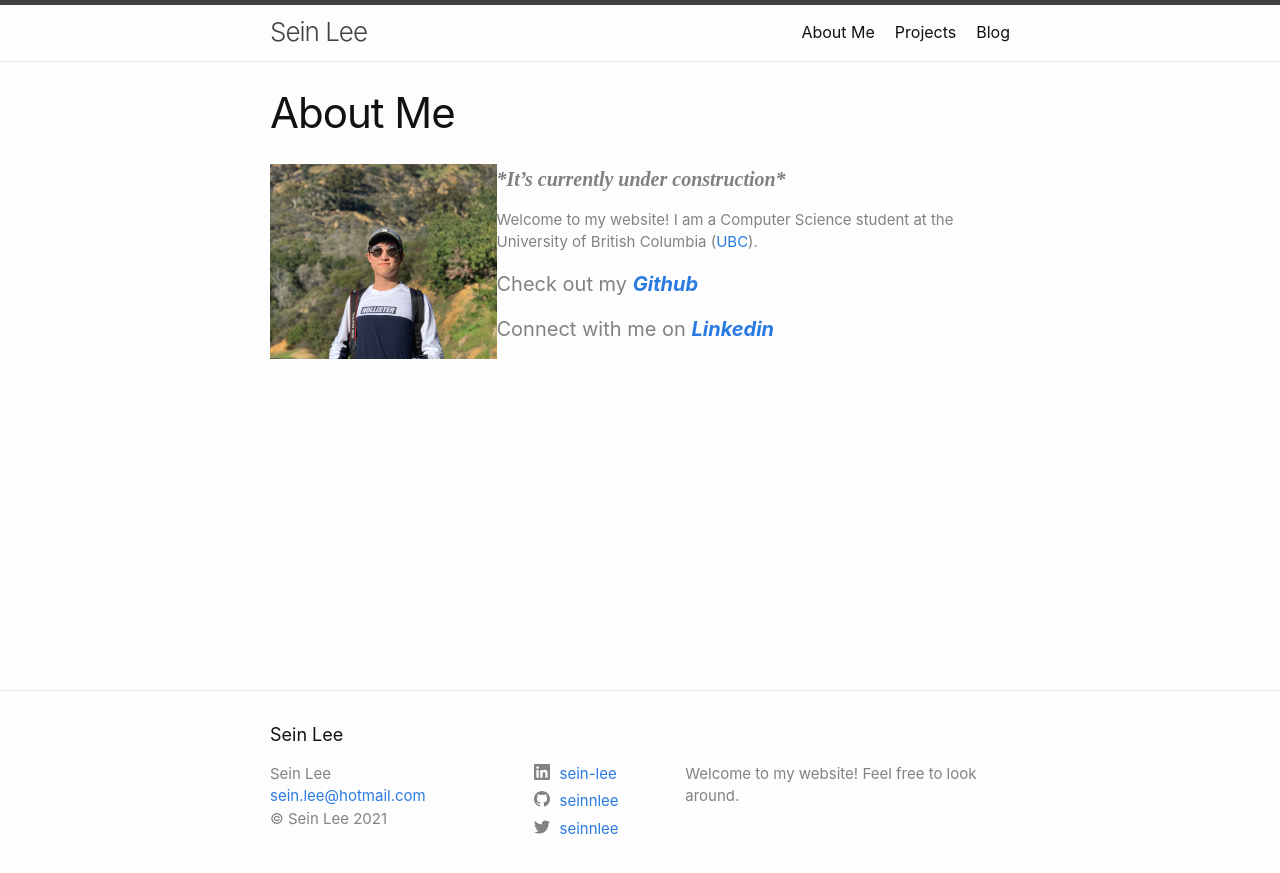
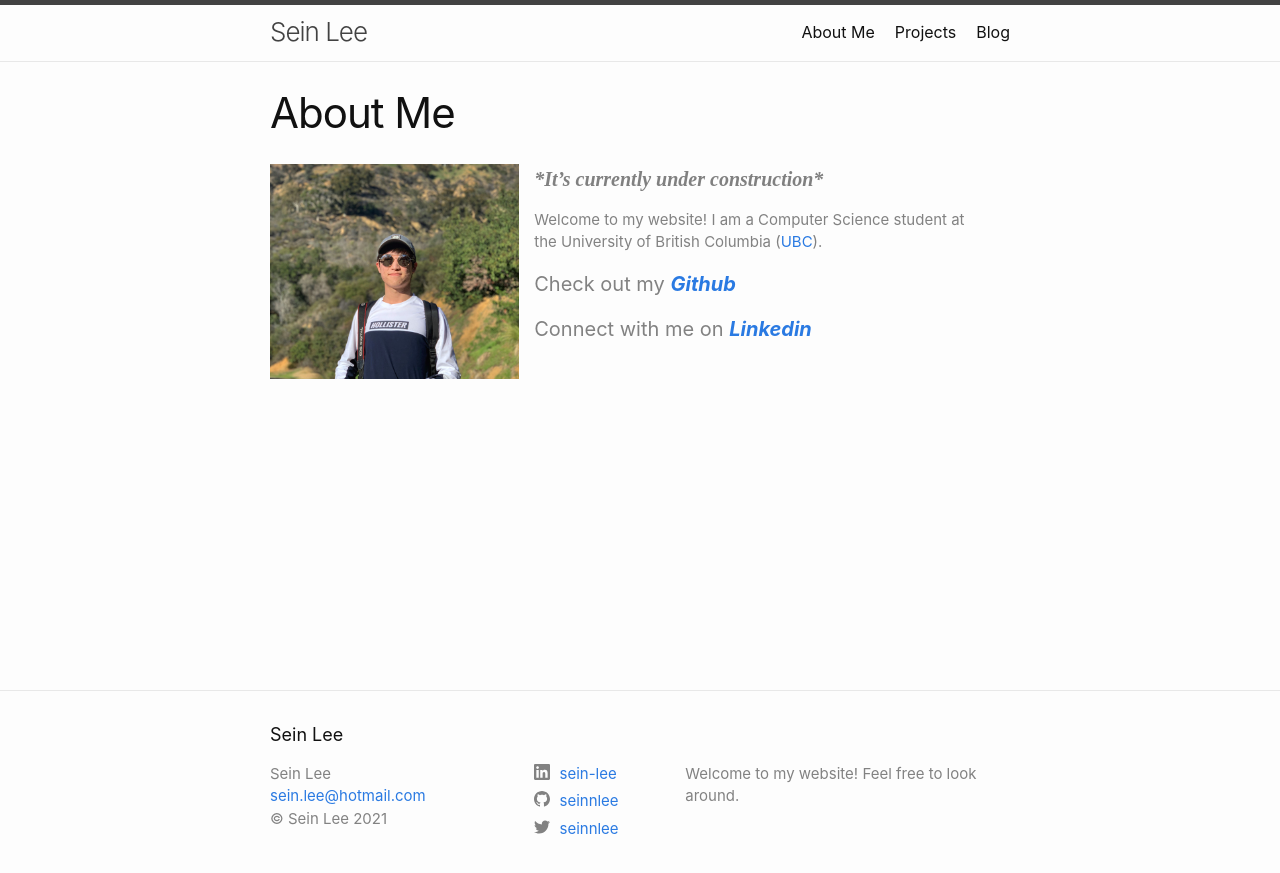
Before and after one commit to seinnlee/seinnlee.github.io, a Jekyll site: the page built from about.markdown, in a window 1280 px wide. Shown: the top 873 px of the page. Built offline with Jekyll 4.4.1, drawn with Linux system fonts in a browser that asks for light colours.

Commit message:
fixed colum resizing bug

```diff
--- a/_layouts/page.html
+++ b/_layouts/page.html
@@ -10,11 +10,12 @@ layout: default
   <div class="post-content">
     {%- if page.image -%}
     <div class="page-col-wrapper">
+
       <div class="page-col page-col-1">
         <img src="{{- page.image | relative_url -}}" alt="" class="profile-image">
       </div>
 
-      <div class="page-col page-col-2"></div>
+      <div class="page-col page-col-2">
         {{ content }}
       </div>
     </div>
--- a/_sass/minima/_layout.scss
+++ b/_sass/minima/_layout.scss
@@ -263,7 +263,8 @@
 }
 
 .profile-image {
-  width: 100%;
+  height: 100%;
+  width: 340px;
 }
 
 /**
@@ -285,12 +286,13 @@
 }
 
 .page-col-1 {
-  width: 30%;
+  width: -webkit-calc(35% - (#{$spacing-unit} / 2));
+  width:         calc(35% - (#{$spacing-unit} / 2));
 }
 
 .page-col-2 {
-  width: -webkit-calc(70% - (#{$spacing-unit} / 2));
-  width:         calc(70% - (#{$spacing-unit} / 2));
+  width: -webkit-calc(60% - (#{$spacing-unit} / 2));
+  width:         calc(60% - (#{$spacing-unit} / 2));
 }
 
 @include media-query($on-laptop) {
@@ -299,8 +301,8 @@
     width:         calc(30% - (#{$spacing-unit} / 2));
   }
   .page-col-2 {
-    width: -webkit-calc(70% - (#{$spacing-unit} / 2));
-    width:         calc(70% - (#{$spacing-unit} / 2));
+    width: -webkit-calc(100% - (#{$spacing-unit} / 2));
+    width:         calc(100% - (#{$spacing-unit} / 2));
   }
 
 }
```
